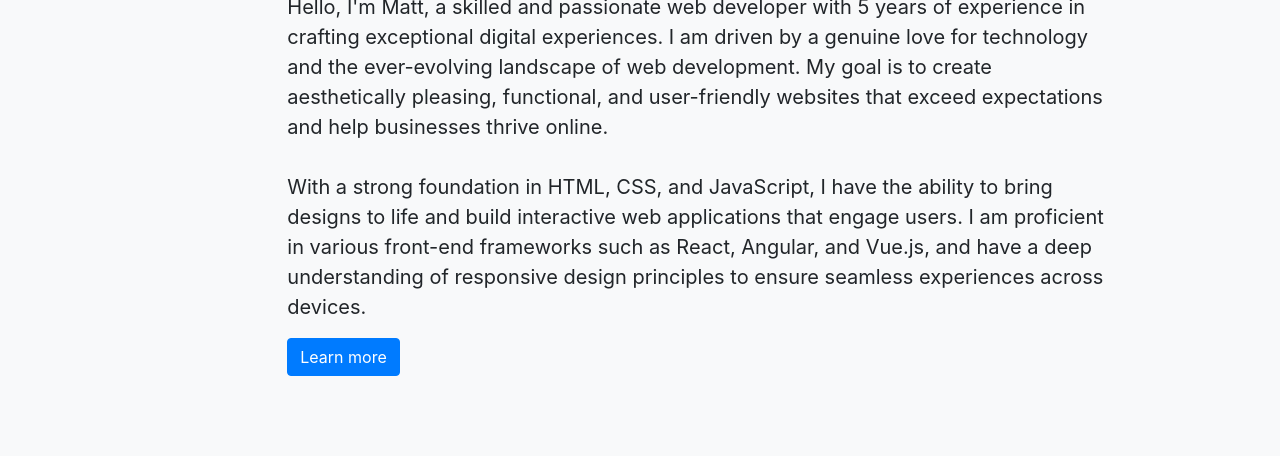
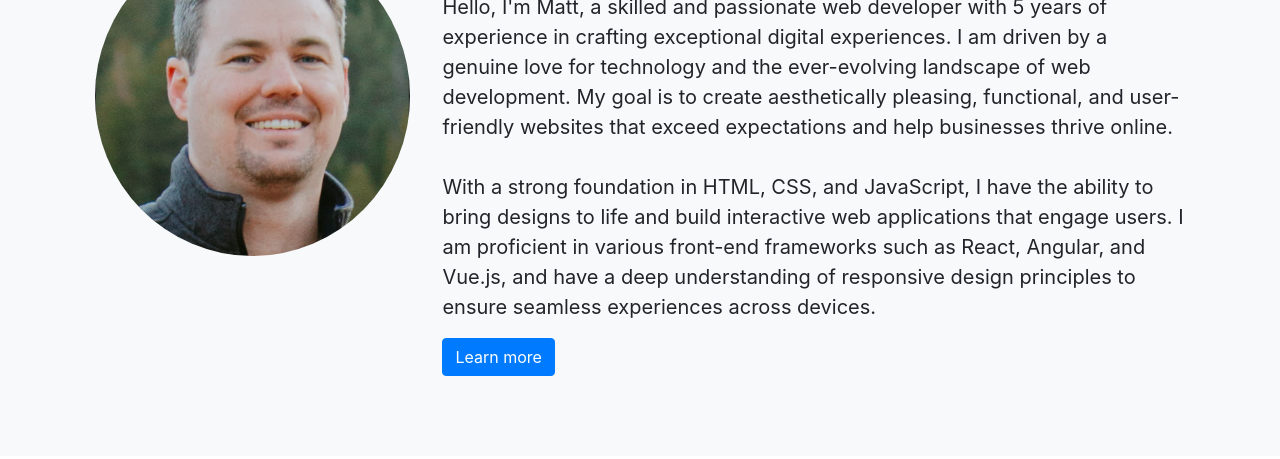
Before and after one commit to Kicker22/My_Web_Portfolio, a website: page app/public/index.html in a window 1280 px wide. Shown: the part 641-1100 px from the top of the page. Drawn offline with nearby package versions, Linux system fonts and the light colour scheme; files whose address does not match are found by name.

```diff
--- a/app/public/index.html
+++ b/app/public/index.html
@@ -57,7 +57,7 @@
   <div class="section-b bg-light">
     <div class="short_about bg-light container">
       <div class="profilcePicContainer">
-        <img src="../assets/images/Capture.Png" alt="" class="profilePic">
+        <img src="../public/assets/images/Capture.PNG" alt="" class="profilePic">
       </div>
       <div class="aboutContainer">
         <h1 class="ab_Title">A little about me</h1>
```
